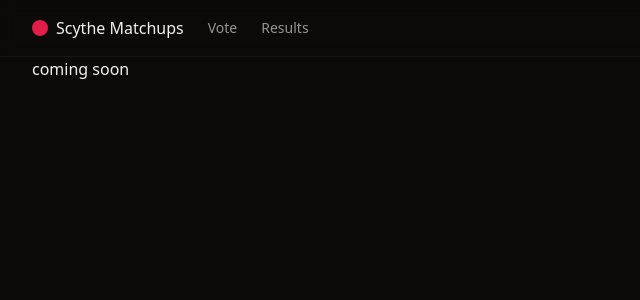
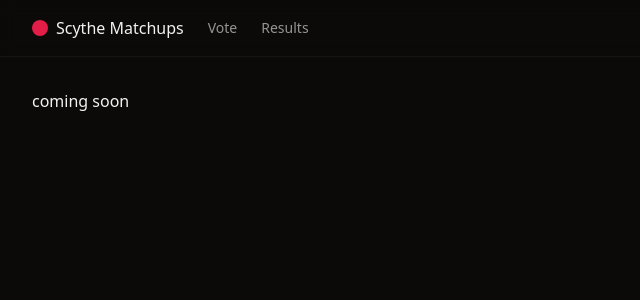
Before and after one commit to nrsimonelli/balanced-workforce, a React (Vite) app: page / in a window 1280 px wide. Shown: the top 300 px of the page, without its empty margins (0-640 px from the left). Built offline with nearby package versions, Linux system fonts and the light colour scheme; no server answers.

Commit message:
applied flex layout

```diff
--- a/src/components/layout.tsx
+++ b/src/components/layout.tsx
@@ -3,9 +3,9 @@
 
 export const Layout = () => {
   return (
-    <div className='min-h-screen'>
+    <div className='flex flex-col min-h-screen space-y-8'>
       <TopNav />
-      <div className='container flex flex-1'>
+      <div className='container flex flex-col flex-1'>
         <Outlet />
       </div>
     </div>
```
